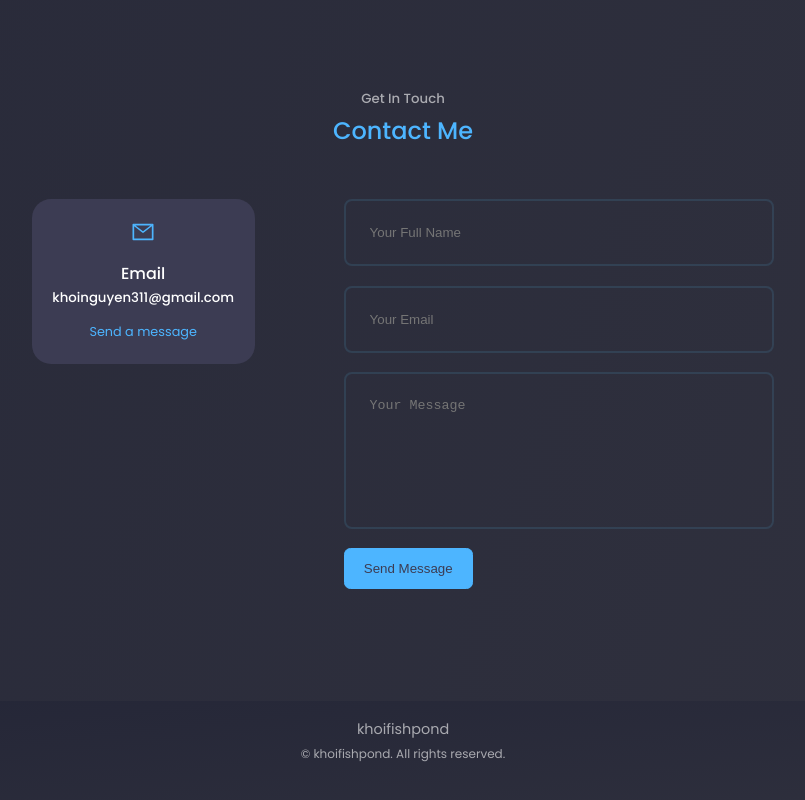
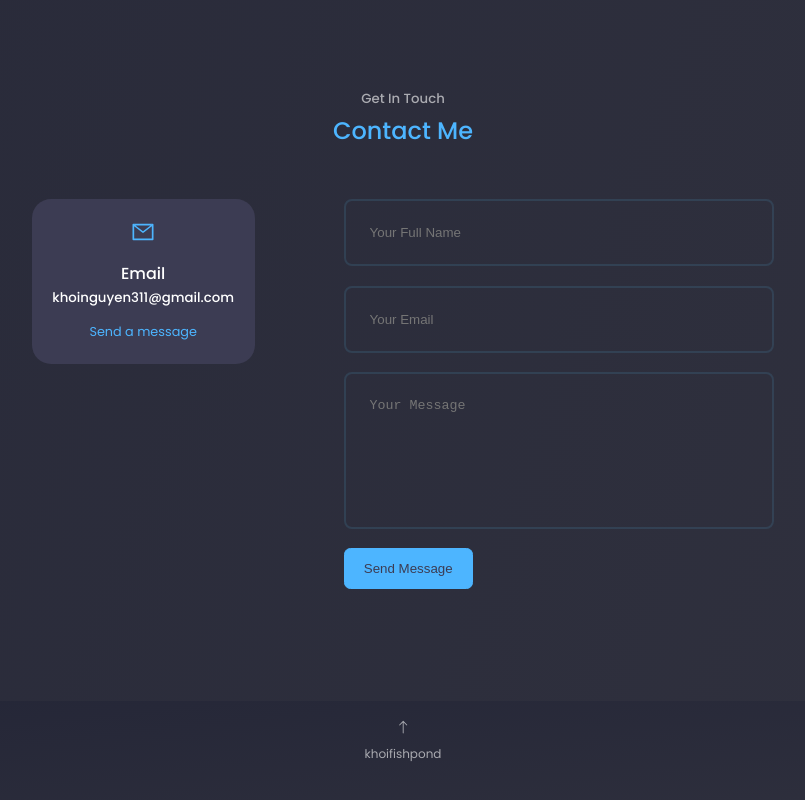
Before and after one commit to khoifishpond/portfolio, a React (Create React App) app: page / in a window 1280 px wide. Shown: the part 2645-3445 px from the top of the page, without its empty margins (237-1042 px from the left). Built offline with nearby package versions, Linux system fonts and the light colour scheme.

Commit message:
update footer

```diff
--- a/src/components/footer/Footer.jsx
+++ b/src/components/footer/Footer.jsx
@@ -1,12 +1,13 @@
 import React from 'react'
+import {BsArrowUp} from 'react-icons/bs'
 import './footer.css'
 
 const Footer = () => {
   return (
     <footer>
-      <a href="#" className='footer__logo'>khoifishpond</a>
+      <a href="#" className='footer__back'><BsArrowUp /></a>
       <div className="footer__copyright">
-        <small>&copy; khoifishpond. All rights reserved.</small>
+        <small>khoifishpond</small>
       </div>
     </footer>
   )
```
